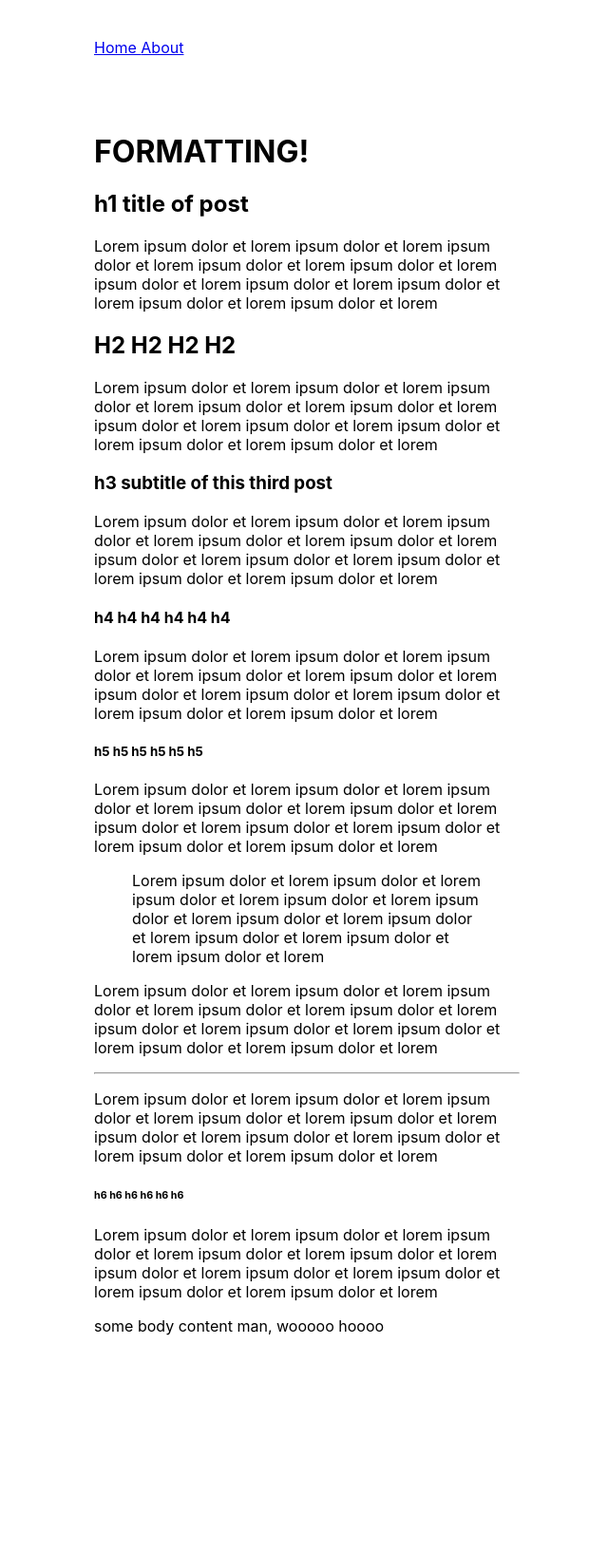
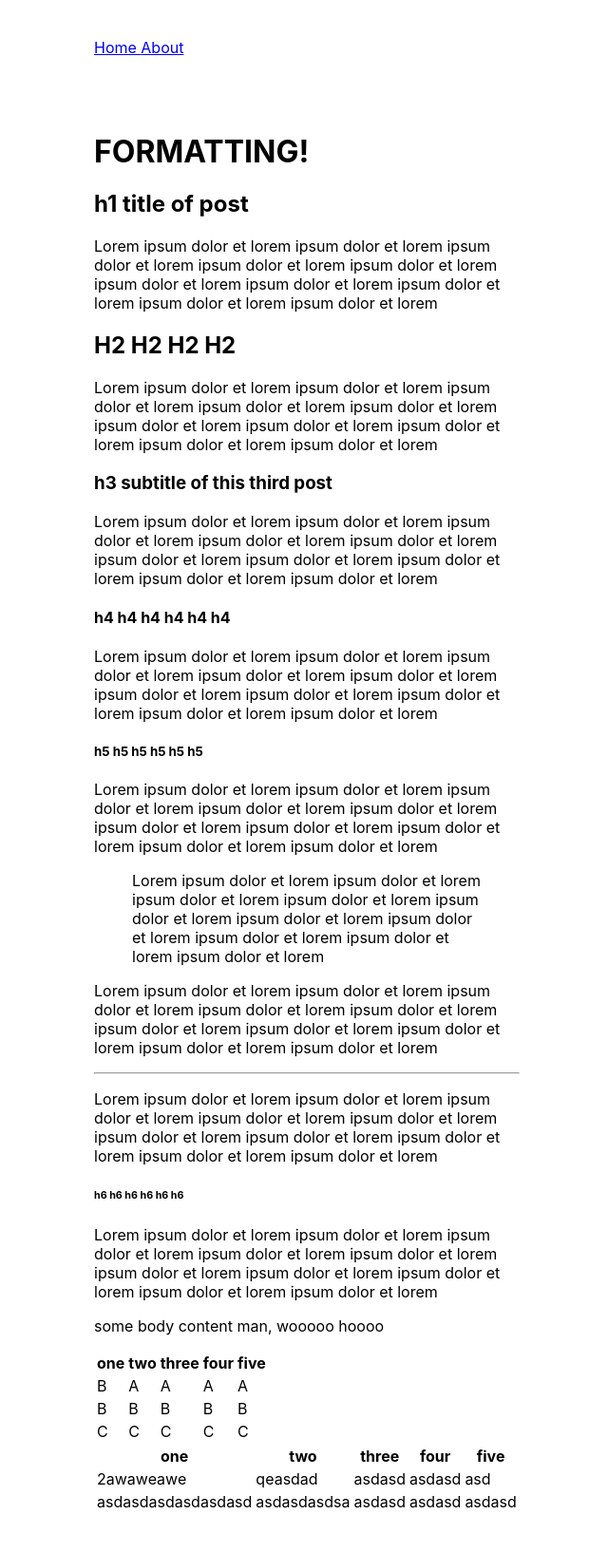
Before and after one commit to foundmonster/foundmonster.github.io, a Jekyll site: the page built from _posts/2020-03-24-thirdpost.md, in a window 1280 px wide. Shown: the whole page at 95% size, without its empty margins (317-957 px from the left). Built offline with Jekyll 4.4.1, drawn with Linux system fonts in a browser that asks for light colours; before the commit the page ends 1462 px from its top, so only the background shows below that.

Commit message:
added tables

```diff
--- a/_posts/2020-03-24-thirdpost.md
+++ b/_posts/2020-03-24-thirdpost.md
@@ -29,3 +29,14 @@ Lorem ipsum dolor et lorem ipsum dolor et lorem ipsum dolor et lorem ipsum dolor
 Lorem ipsum dolor et lorem ipsum dolor et lorem ipsum dolor et lorem ipsum dolor et lorem ipsum dolor et lorem ipsum dolor et lorem ipsum dolor et lorem ipsum dolor et lorem ipsum dolor et lorem ipsum dolor et lorem
 
 some body content man, wooooo hoooo
+
+| one | two | three | four | five |
+| --- |-----|-------|------|------|
+| B   | A   | A     | A    | A    |
+| B   | B   | B     | B    | B    |
+| C   | C   | C     | C    | C    |
+
+|one                |two         |three  |four   |five   |
+|------------------ |----------- |------ |------ |------ |
+|2awaweawe          |qeasdad     |asdasd |asdasd |asd    |
+|asdasdasdasdasdasd |asdasdasdsa |asdasd |asdasd |asdasd |
```
